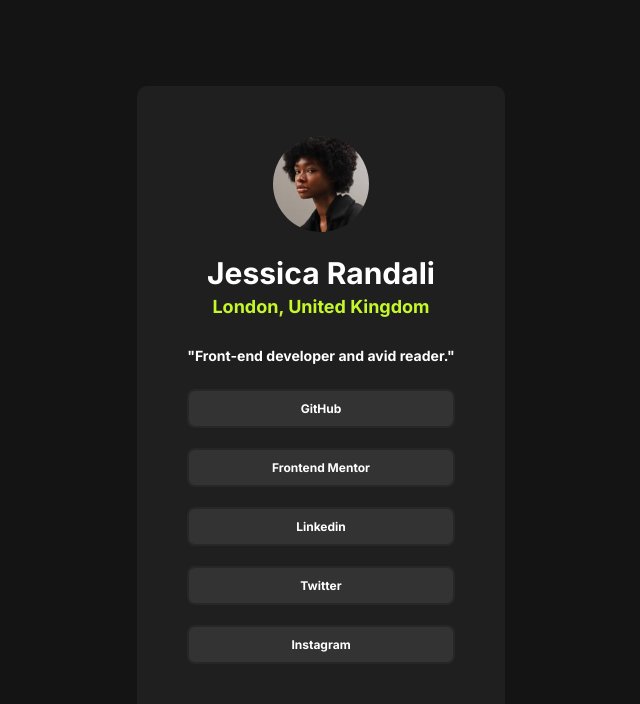
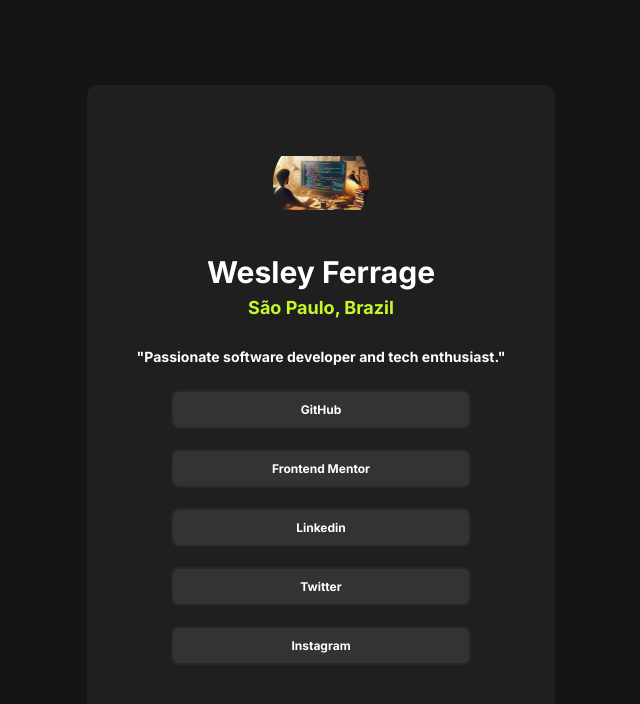
Before and after one commit to WesleyFerrage/Social-Links-Profile, a plain HTML site: page index.html in a window 1280 px wide. Shown: the whole page, without its empty margins (319-959 px from the left). Drawn offline with Linux system fonts and the light colour scheme.

Commit message:
Challenge completed

```diff
--- a/index.html
+++ b/index.html
@@ -11,14 +11,14 @@
 
 <body>
     <div class="container">
-        <img src="images/avatar-jessica.jpeg" alt="profile" class="avatar">
-        <h1>Jessica Randali</h1>
-        <h2>London, United Kingdom</h2>
-        <h3>"Front-end developer and avid reader."</h3>
-        <nav class="cardSection-links ">
-            <a href="#" target="_blank">GitHub</a>
-            <a href="#" target="_blank">Frontend Mentor</a>
-            <a href="#" target="_blank">Linkedin</a>
+        <img src="images/1711042071395.png" alt="profile" class="avatar">
+        <h1>Wesley Ferrage</h1>
+        <h2>São Paulo, Brazil</h2>
+        <h3>"Passionate software developer and tech enthusiast."</h3>
+        <nav class="cardSection-links">
+            <a href="https://github.com/WesleyFerrage" target="_blank">GitHub</a>
+            <a href="https://www.frontendmentor.io/profile/WesleyFerrage" target="_blank">Frontend Mentor</a>
+            <a href="https://www.linkedin.com/in/wesleyferrage" target="_blank">Linkedin</a>
             <a href="#" target="_blank">Twitter</a>
             <a href="#" target="_blank">Instagram</a>
         </nav>
--- a/styles.css
+++ b/styles.css
@@ -21,9 +21,10 @@ body {
 }
 
 .avatar {
-    border-radius: 100px;
+    border-radius: 50%;
     width: 96px;
     height: 96px;
+    object-fit: contain;
 }
 
 h1,
@@ -31,9 +32,12 @@ h2,
 h3 {
     margin: 0;
     padding: 0;
+    width: 100%;
+    overflow-wrap: break-word;
 }
 
 h2 {
+    padding-top: 2px;
     margin-top: 5px;
 }
 
@@ -56,6 +60,8 @@ h2 {
     flex-direction: column;
     gap: 20px;
     padding-top: 25px;
+    max-width: 300px;
+    margin: 0 auto;
 }
 
 a {
@@ -66,6 +72,7 @@ a {
     border-radius: 8px;
     padding: 10px;
 }
+
 /*When mouse hovers over*/
 a:hover {
     cursor:url('cursors/cursor.cur');
```
Also changed, not shown: images/1711042071395.png (added), images/avatar-jessica.jpeg (deleted).
